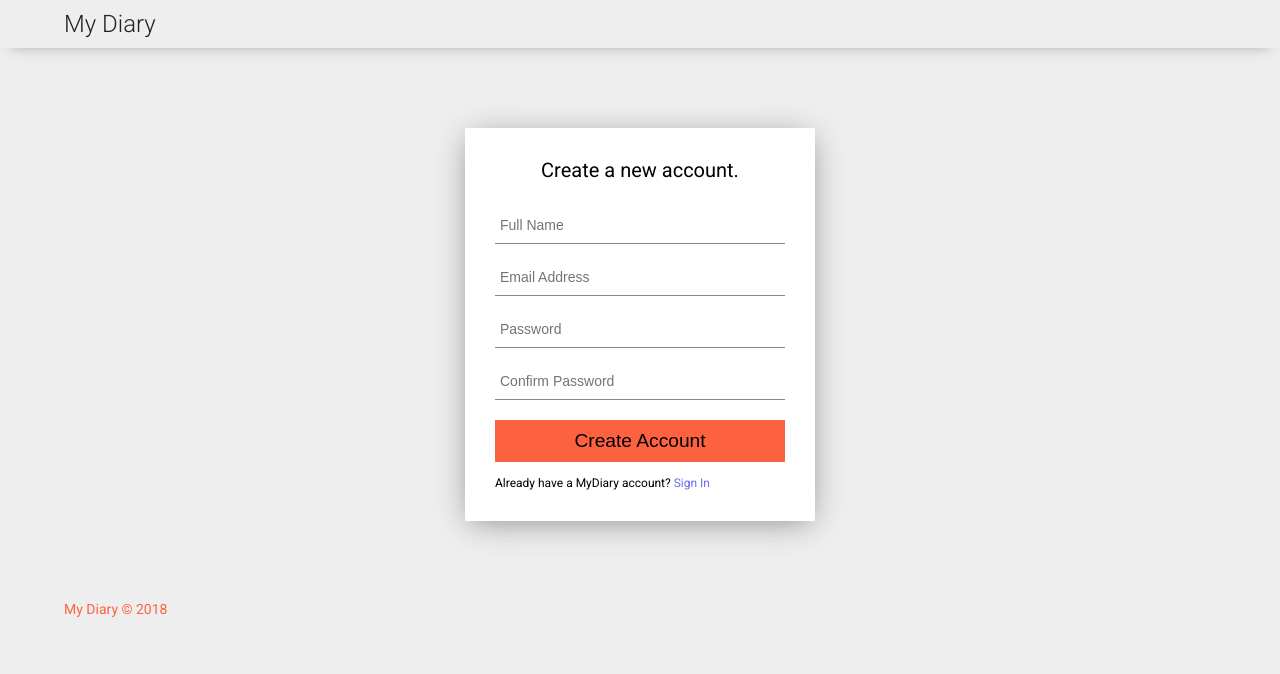
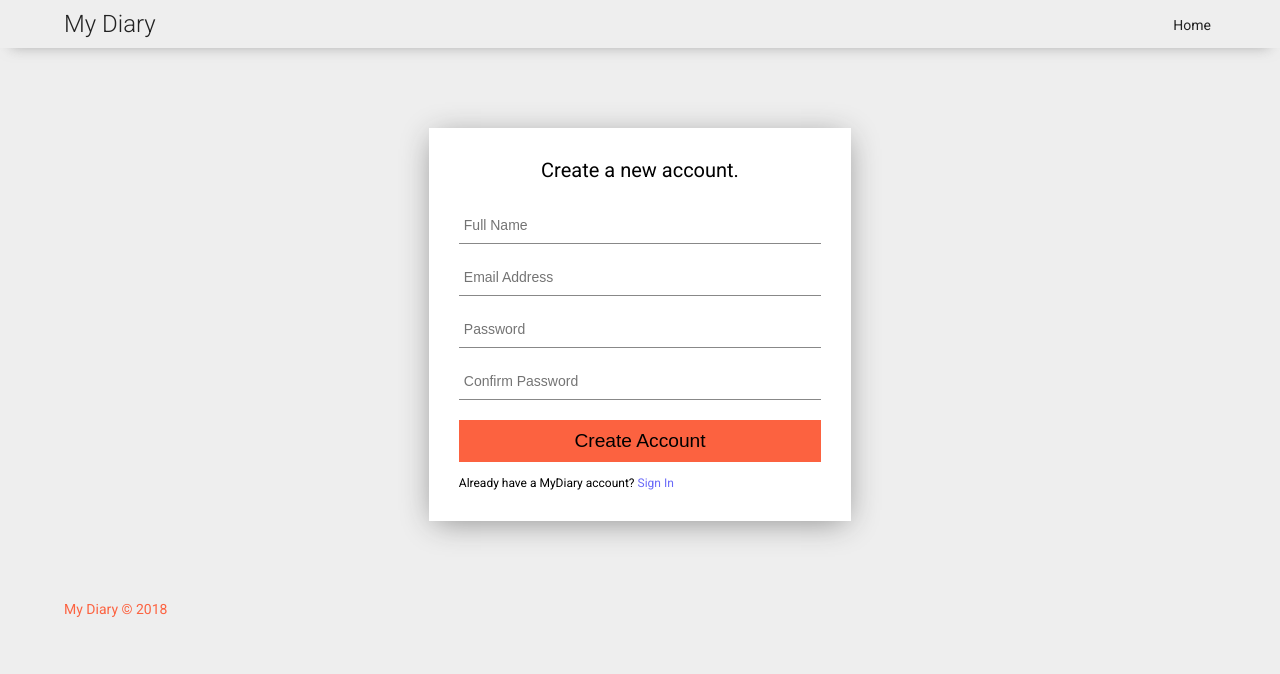
Before and after one commit to jesseinit/my-diary, a plain HTML site: page register.html in a window 1280 px wide. Drawn offline with Linux system fonts and the light colour scheme.

Commit message:
Updated typography rules

```diff
--- a/css/styles.css
+++ b/css/styles.css
@@ -131,6 +131,7 @@ img {
   font-size: 1.5em;
   line-height: 2;
   color: #f7f3ea;
+  transition: all 500ms ease;
 }
 
 .hero-btn {
@@ -173,6 +174,7 @@ img {
   width: 350px;
   background: #fff;
   box-shadow: 0 5px 30px -5px #888;
+  transition: all 1s ease;
 }
 
 .form_wrapper p {
@@ -449,6 +451,14 @@ img {
     font-size: 1.1em;
   }
 
+  .hero-caption {
+    font-size: 1.5em;
+  }
+
+  .form_wrapper {
+    width: 100%;
+  }
+
   .nav-menu-item a {
     font-size: 13px;
   }
@@ -464,11 +474,18 @@ img {
   .nav-menu-item a {
     font-size: 14px;
   }
+
+  .hero-caption {
+    font-size: 1.8em;
+  }
 }
 
 @media screen and (min-width: 600px) {
   .diary-card {
     width: 49%;
+  }
+  .form_wrapper {
+    width: 70vw;
   }
 }
 
@@ -476,4 +493,12 @@ img {
   .diary-card {
     width: 33%;
   }
+
+  .hero-caption {
+    font-size: 2em;
+  }
+
+  .form_wrapper {
+    width: 33vw;
+  }
 }
--- a/register.html
+++ b/register.html
@@ -14,6 +14,11 @@
     <div class="container">
       <nav class="nav">
         <a href="./" class="nav-logo">My Diary</a>
+        <ul class="nav-menu-wrapper">
+          <li class="nav-menu-item">
+            <a href="./">Home</a>
+          </li>
+        </ul>
       </nav>
     </div>
   </header>
```
Also changed, not shown: login.html (+5 -0 lines).
